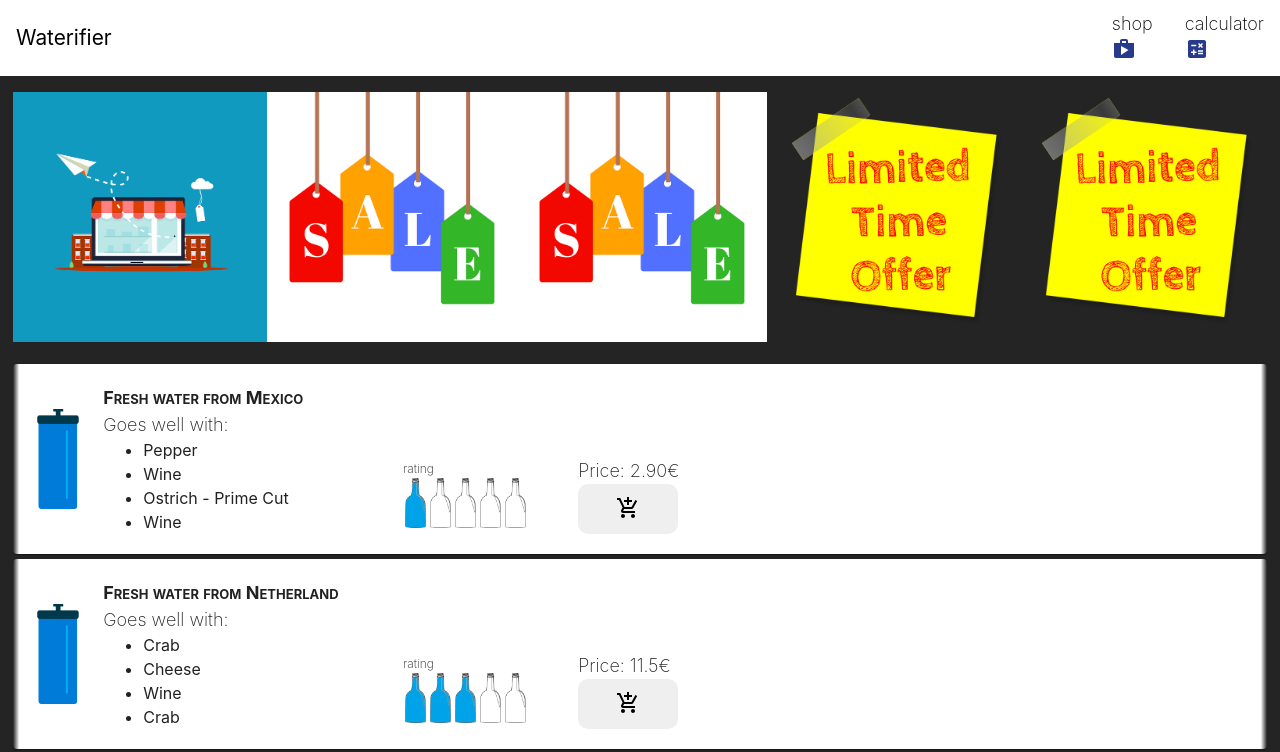
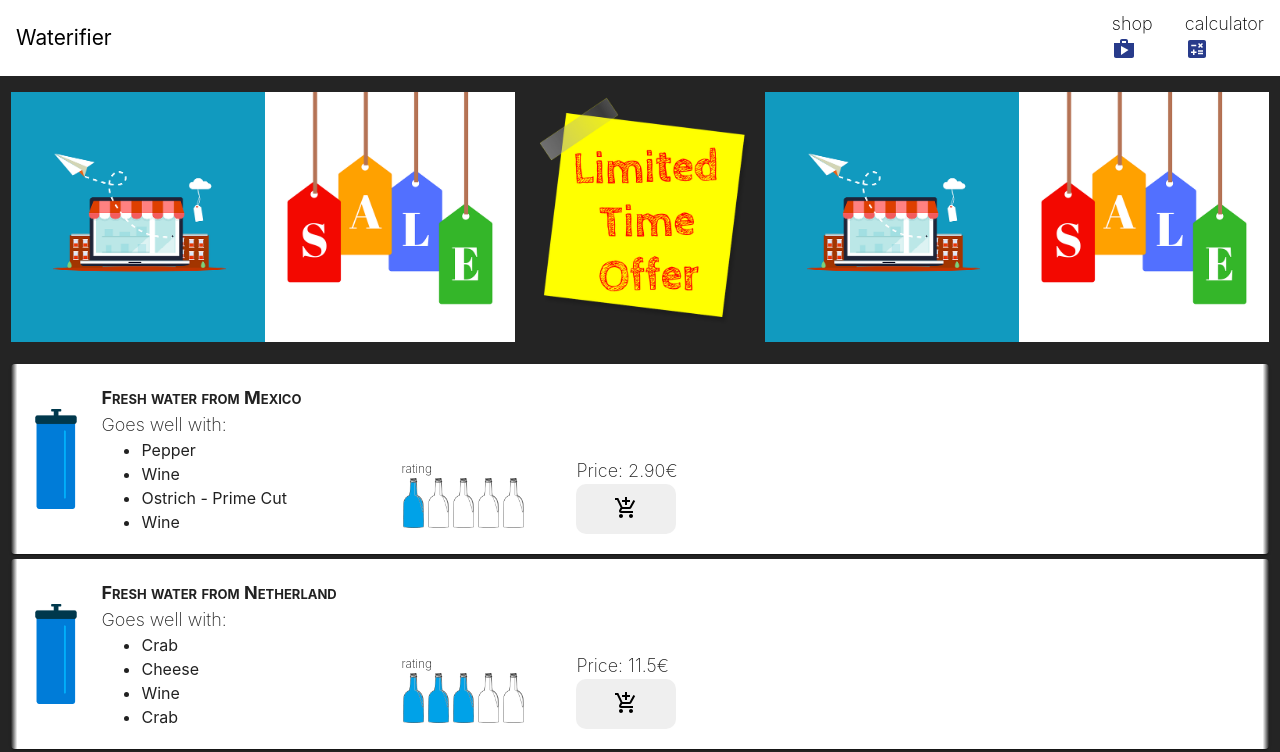
Before and after one commit to wepukka/Waterifier, a React (Vite) app: page /shop in a window 1280 px wide. Shown: the top 752 px of the page. Built offline with nearby package versions, Linux system fonts and the light colour scheme.

Commit message:
ScrollableAdvertisement to components, params now array of image paths

```diff
--- a/src/Views/Shop/Shop.css
+++ b/src/Views/Shop/Shop.css
@@ -5,8 +5,6 @@
 }
 
 .shop-container {
-  display: flex;
-  flex-direction: column;
   margin: auto;
   max-width: 1280px;
 }
@@ -16,24 +14,3 @@
   overflow: auto;
   white-space: nowrap;
 }
-
-.shop-container > ul > li {
-  display: inline-block;
-}
-
-.image-link {
-  width: 100%;
-  height: 250px;
-}
-
-.image-link:hover {
-  border-bottom: 2px solid white;
-  cursor: pointer;
-}
-
-@media only screen and (max-width: 600px) {
-  .image-link {
-    width: 100%;
-    height: 150px;
-  }
-}
--- a/src/Views/Shop/Shop.jsx
+++ b/src/Views/Shop/Shop.jsx
@@ -1,36 +1,16 @@
 import("./Shop.css");
 import("../../assets/global.css");
-import { useEffect, useState } from "react";
 import ProductList from "./components/ScrollableItemList/ProductList";
 import shop1 from "../../assets/shop1.png";
 import shop2 from "../../assets/shop2.png";
 import shop3 from "../../assets/shop3.png";
+import ClickableAdvertisement from "./components/ClickableAdvertisement/ClickableAdvertisement";
 
 export default function Shop() {
-  const ClickableAdvertisement = (props) => {
-    return <img className={props.className} src={props.src} />;
-  };
-
   return (
     <div className="shop">
       <div className="shop-container">
-        <ul>
-          <li>
-            <ClickableAdvertisement className={"image-link"} src={shop1} />
-          </li>
-          <li>
-            <ClickableAdvertisement className={"image-link"} src={shop2} />
-          </li>
-          <li>
-            <ClickableAdvertisement className={"image-link"} src={shop2} />
-          </li>
-          <li>
-            <ClickableAdvertisement className={"image-link"} src={shop3} />
-          </li>
-          <li>
-            <ClickableAdvertisement className={"image-link"} src={shop3} />
-          </li>
-        </ul>
+        <ClickableAdvertisement images={[shop1, shop2, shop3, shop1, shop2]} />
         <ProductList />
       </div>
     </div>
--- /dev/null
+++ b/src/Views/Shop/components/ClickableAdvertisement/ClickableAdvertisement.css
@@ -0,0 +1,26 @@
+.clickable-advertisement {
+  padding: 0;
+  overflow: auto;
+  white-space: nowrap;
+}
+
+.clickable-advertisement > li {
+  display: inline-block;
+}
+
+.image-link {
+  width: 100%;
+  height: 250px;
+}
+
+.image-link:hover {
+  border-bottom: 2px solid white;
+  cursor: pointer;
+}
+
+@media only screen and (max-width: 600px) {
+  .image-link {
+    width: 100%;
+    height: 150px;
+  }
+}
--- /dev/null
+++ b/src/Views/Shop/components/ClickableAdvertisement/ClickableAdvertisement.jsx
@@ -0,0 +1,15 @@
+import("./ClickableAdvertisement.css");
+
+export default function ClickableAdvertisement({ images }) {
+  return (
+    <ul className="clickable-advertisement">
+      {images.map((image) => {
+        return (
+          <li>
+            <img className="image-link" src={image} />
+          </li>
+        );
+      })}
+    </ul>
+  );
+}
```
